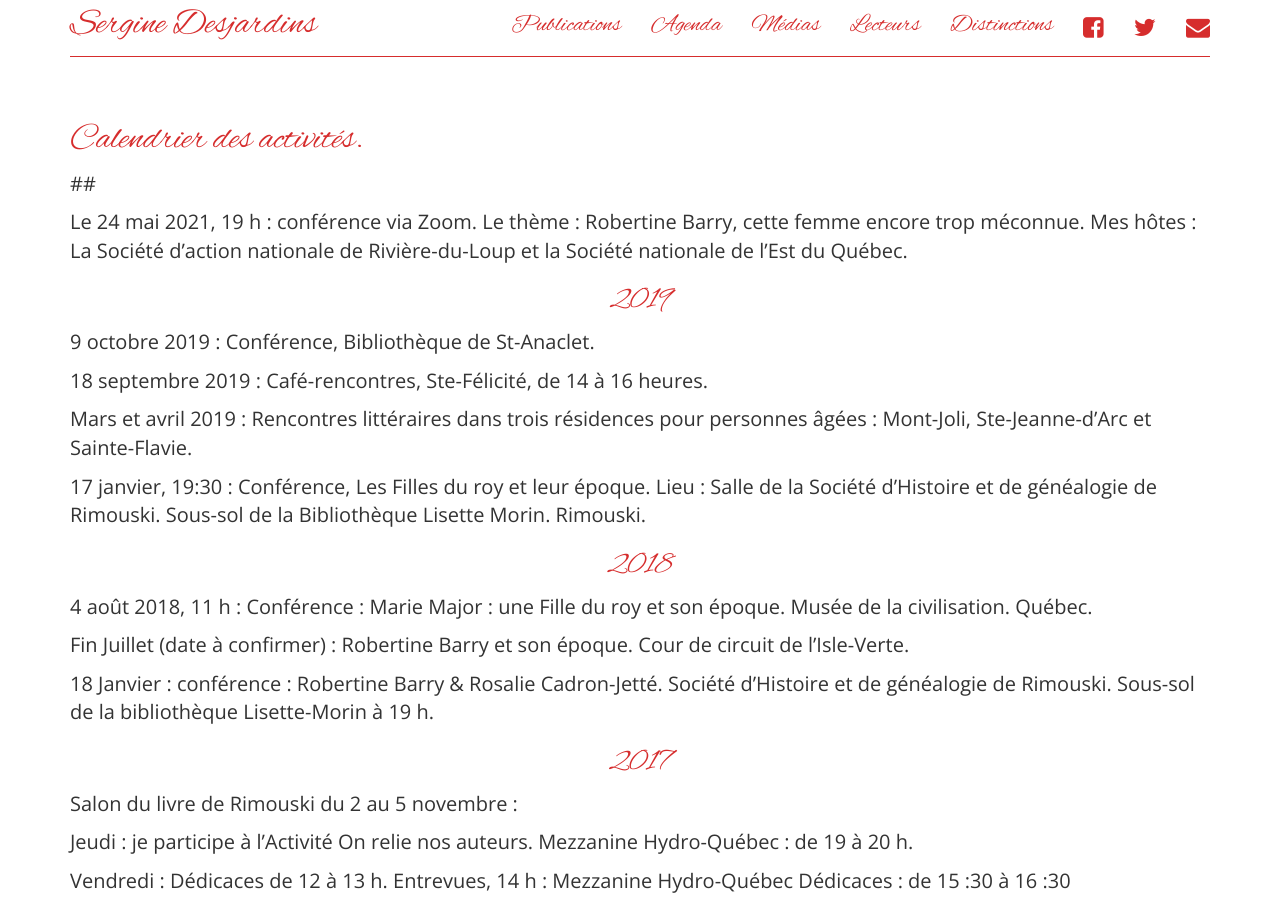
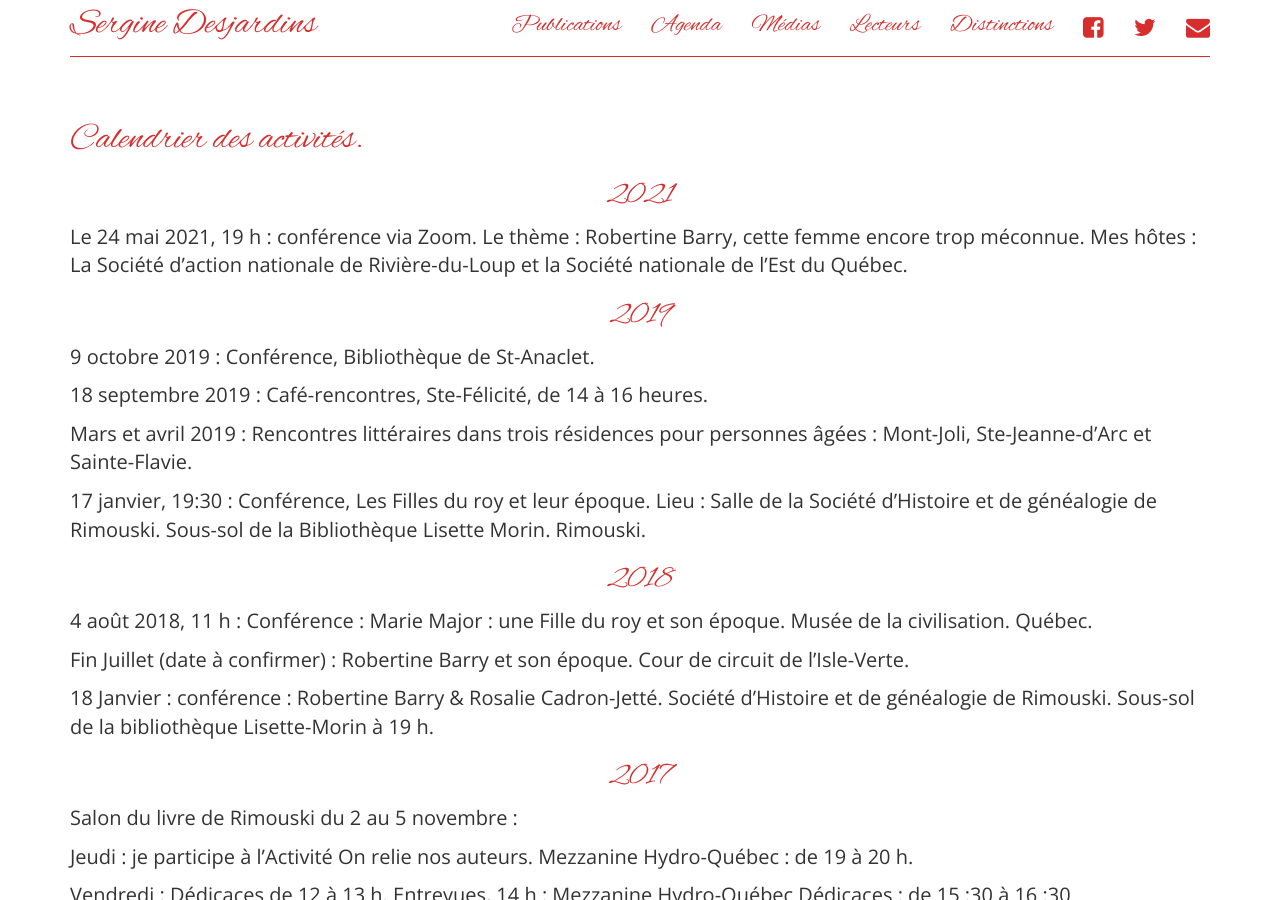
Before and after one commit to serginedesjardins/serginedesjardins.github.io, a Jekyll site: the page built from agenda.md, in a window 1280 px wide and 900 px high. Built offline with Jekyll 4.4.1, drawn with Linux system fonts in a browser that asks for light colours; nearby versions of some CDN libraries.

Commit message:
AJOUT ANNÉE 2021

```diff
--- a/agenda.md
+++ b/agenda.md
@@ -6,7 +6,7 @@ permalink: /agenda/
 
 # Calendrier des activités.
 
-##
+## 2021
 
 Le 24 mai 2021, 19 h : conférence via Zoom. Le thème : Robertine Barry, cette femme encore trop méconnue. Mes hôtes : La Société d’action nationale de Rivière-du-Loup et la Société nationale de l’Est du Québec.
 
```
